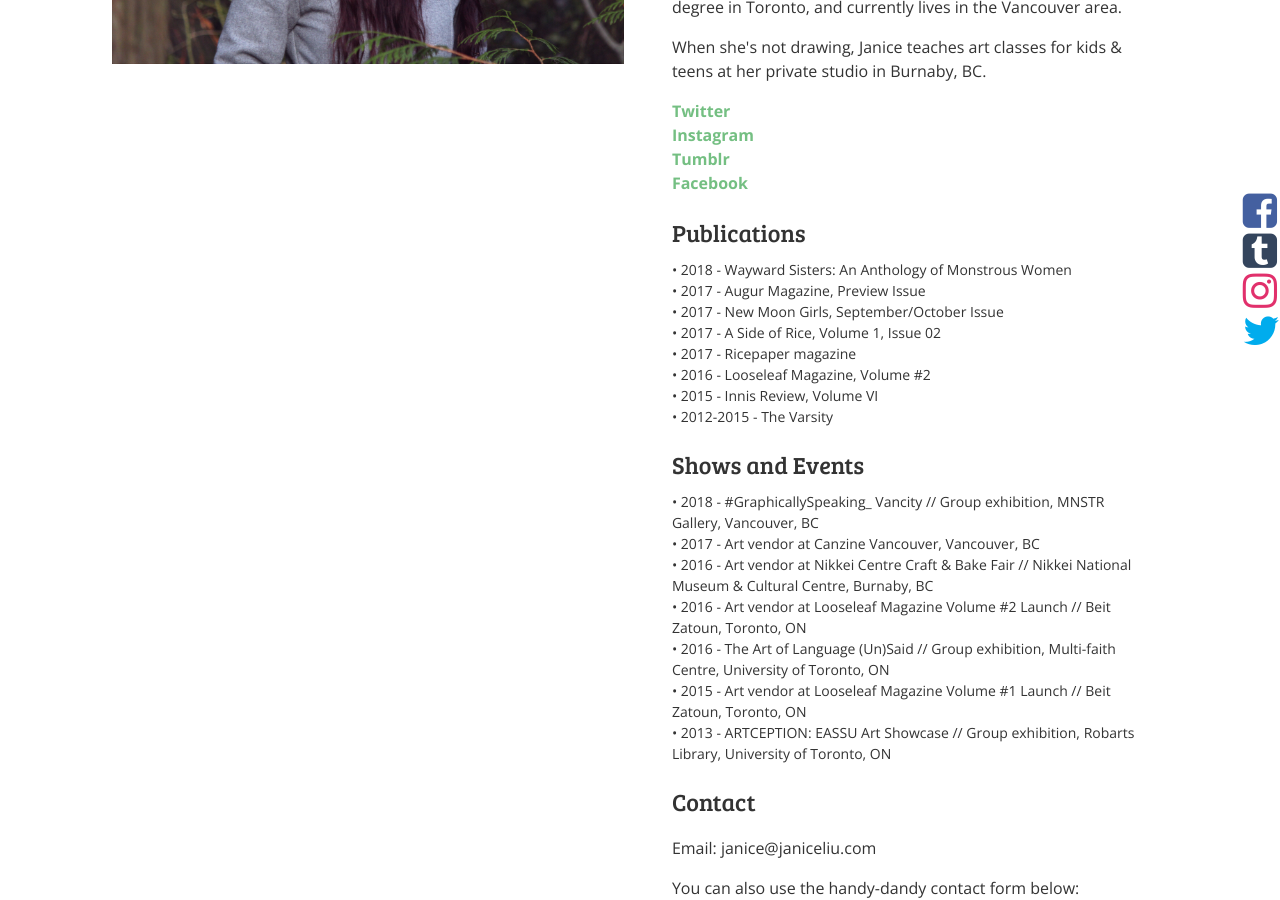
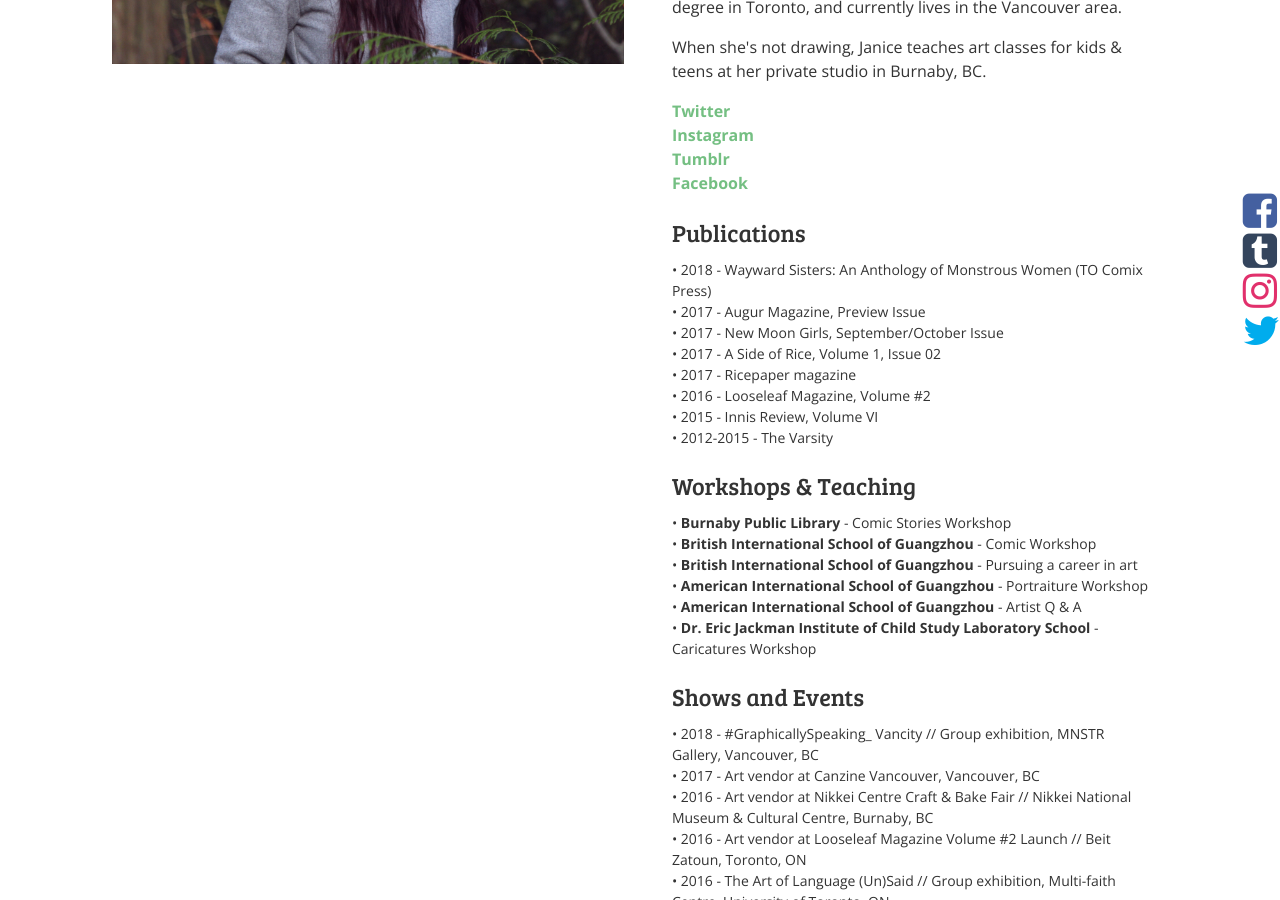
Before and after one commit to flutterdoodle/flutterdoodle.github.io, a Jekyll site: the page built from about.html, in a window 1280 px wide and 900 px high, scrolled down 498 px. Built offline with Jekyll 4.4.1, drawn with Linux system fonts in a browser that asks for light colours; nearby versions of some CDN libraries.

Commit message:
Update about.html

```diff
--- a/about.html
+++ b/about.html
@@ -9,7 +9,7 @@
 
 <h2>Publications</h2>
 <ul>
-    <li>• 2018 - Wayward Sisters: An Anthology of Monstrous Women</li>
+    <li>• 2018 - Wayward Sisters: An Anthology of Monstrous Women (TO Comix Press)</li>
     <li>• 2017 - Augur Magazine, Preview Issue</li>
     <li>• 2017 - New Moon Girls, September/October Issue</li>
     <li>• 2017 - A Side of Rice, Volume 1, Issue 02</li>
@@ -17,6 +17,15 @@
     <li>• 2016 - Looseleaf Magazine, Volume #2</li>
     <li>• 2015 - Innis Review, Volume VI</li>
     <li>• 2012-2015 - The Varsity</li>
+</ul>
+<h2>Workshops & Teaching</h2>
+<ul>
+    <li>• <strong>Burnaby Public Library</strong> - Comic Stories Workshop</li>
+    <li>• <strong>British International School of Guangzhou</strong> - Comic Workshop</li>
+    <li>• <strong>British International School of Guangzhou</strong> - Pursuing a career in art</li>
+    <li>• <strong>American International School of Guangzhou</strong> - Portraiture Workshop</li>
+    <li>• <strong>American International School of Guangzhou</strong> - Artist Q & A</li>
+    <li>• <strong>Dr. Eric Jackman Institute of Child Study Laboratory School</strong> - Caricatures Workshop</li>
 </ul>
 <h2>Shows and Events</h2>
 <ul>
```
